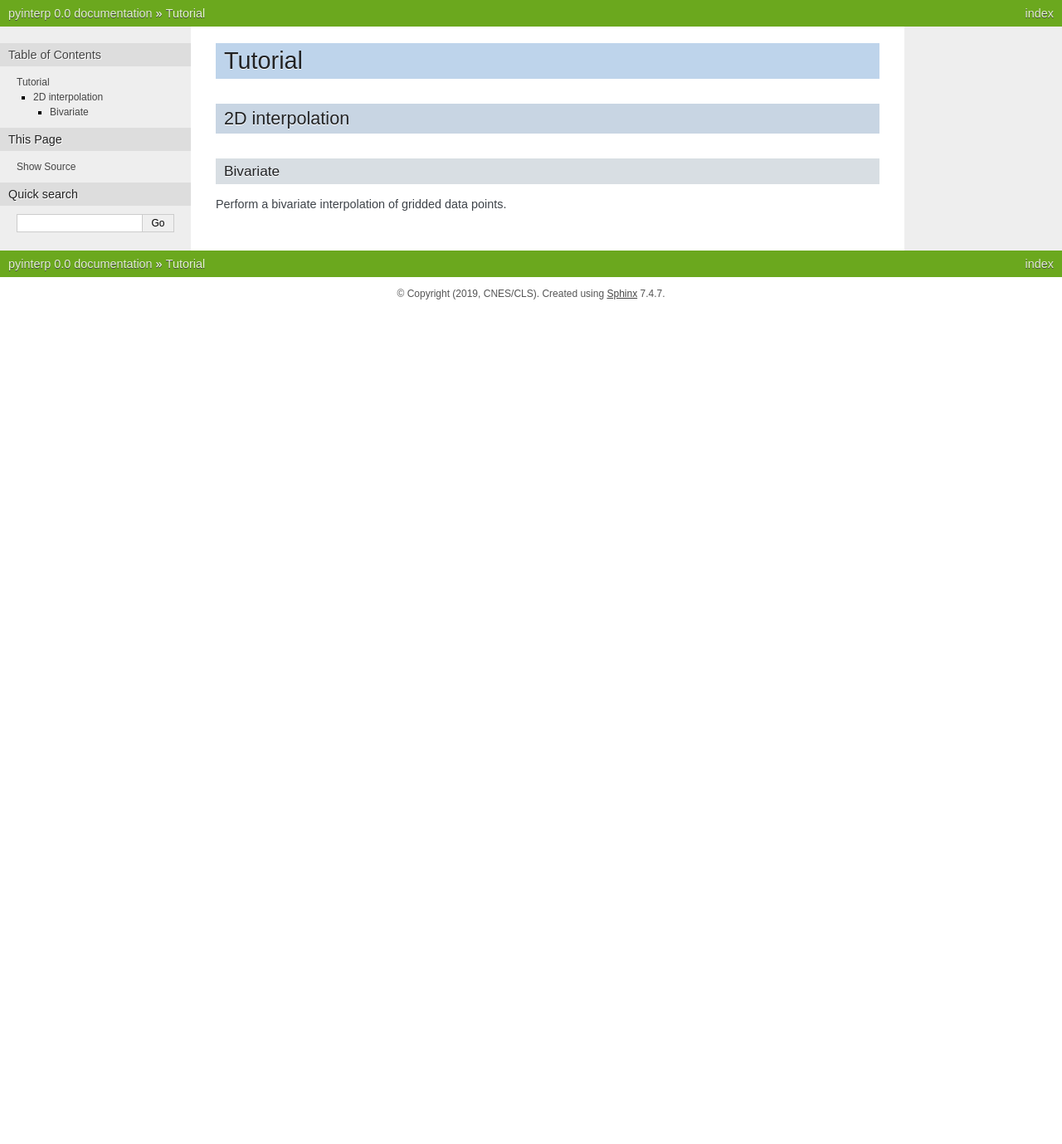
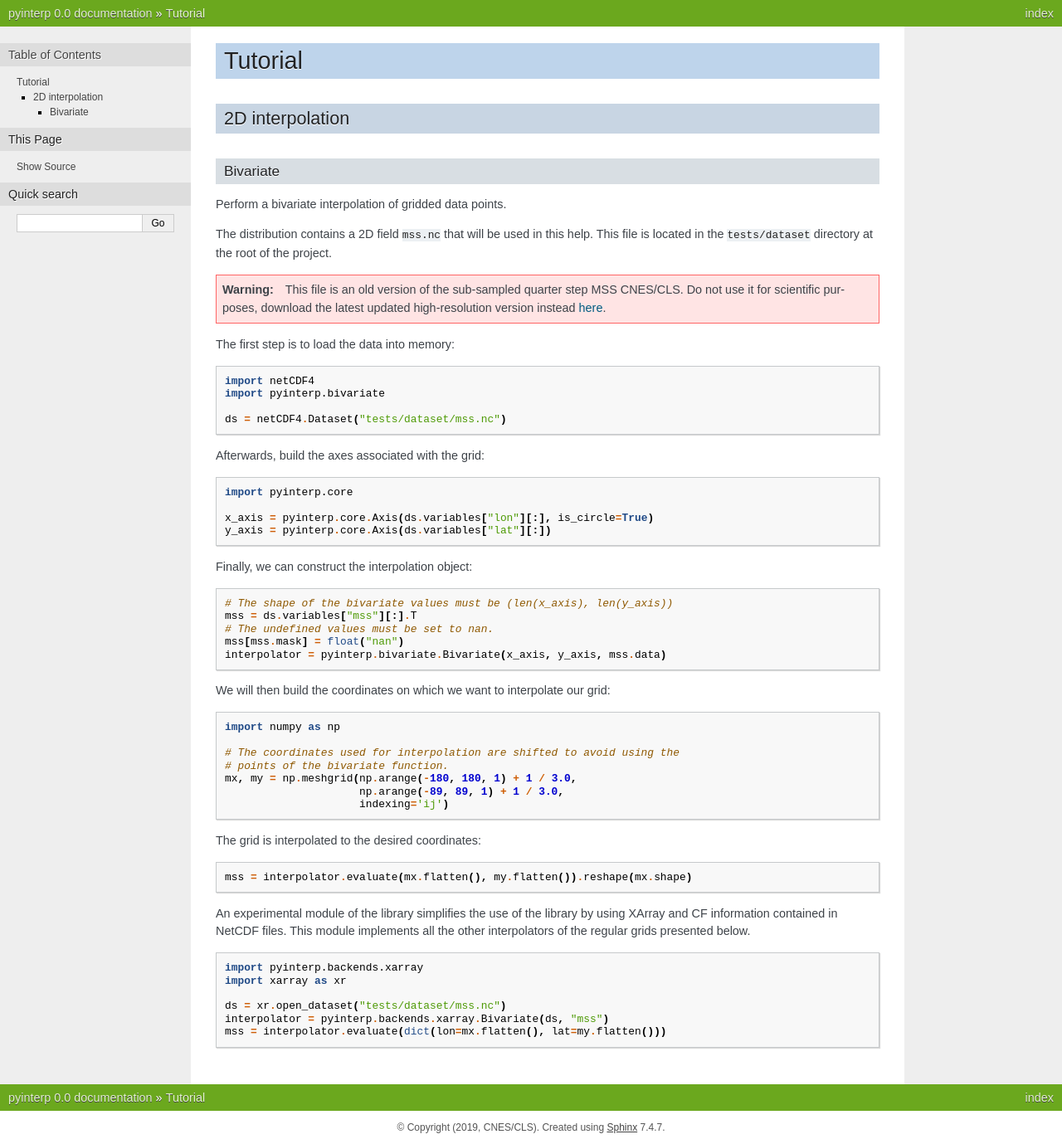
Before and after one commit to CNES/pangeo-pyinterp, a Sphinx documentation site: the page built from docs/source/example.rst, in a window 1280 px wide. Shown: the whole page at 83% size. Built offline with Sphinx 7.4.7, drawn with Linux system fonts in a browser that asks for light colours; before the commit the page ends 900 px from its top, so only the background shows below that.

Commit message:
Initialization of examples.

```diff
--- a/docs/source/example.rst
+++ b/docs/source/example.rst
@@ -8,3 +8,70 @@ Bivariate
 #########
 
 Perform a bivariate interpolation of gridded data points.
+
+The distribution contains a 2D field ``mss.nc`` that will be used in this help.
+This file is located in the ``tests/dataset`` directory at the root of the
+project.
+
+.. warning ::
+
+    This file is an old version of the sub-sampled quarter step MSS CNES/CLS. Do
+    not use it for scientific purposes, download the latest updated
+    high-resolution version instead `here <https://www.aviso.altimetry.fr/en/data/products/auxiliary-products/mss.html>`_.
+
+The first step is to load the data into memory:
+
+.. code:: python
+
+    import netCDF4
+    import pyinterp.bivariate
+
+    ds = netCDF4.Dataset("tests/dataset/mss.nc")
+
+Afterwards, build the axes associated with the grid:
+
+.. code:: python
+
+    import pyinterp.core
+
+    x_axis = pyinterp.core.Axis(ds.variables["lon"][:], is_circle=True)
+    y_axis = pyinterp.core.Axis(ds.variables["lat"][:])
+
+Finally, we can construct the interpolation object:
+
+.. code:: python
+
+    # The shape of the bivariate values must be (len(x_axis), len(y_axis))
+    mss = ds.variables["mss"][:].T
+    # The undefined values must be set to nan.
+    mss[mss.mask] = float("nan")
+    interpolator = pyinterp.bivariate.Bivariate(x_axis, y_axis, mss.data)
+
+We will then build the coordinates on which we want to interpolate our grid:
+
+.. code:: python
+
+    import numpy as np
+
+    # The coordinates used for interpolation are shifted to avoid using the
+    # points of the bivariate function.
+    mx, my = np.meshgrid(np.arange(-180, 180, 1) + 1 / 3.0,
+                         np.arange(-89, 89, 1) + 1 / 3.0,
+                         indexing='ij')
+
+The grid is interpolated to the desired coordinates: ::
+
+    mss = interpolator.evaluate(mx.flatten(), my.flatten()).reshape(mx.shape)
+
+An experimental module of the library simplifies the use of the library by using
+XArray and CF information contained in NetCDF files. This module implements all
+the other interpolators of the regular grids presented below.
+
+.. code:: python
+
+    import pyinterp.backends.xarray
+    import xarray as xr
+
+    ds = xr.open_dataset("tests/dataset/mss.nc")
+    interpolator = pyinterp.backends.xarray.Bivariate(ds, "mss")
+    mss = interpolator.evaluate(dict(lon=mx.flatten(), lat=my.flatten()))
```
Also changed, not shown: 1 other file.
